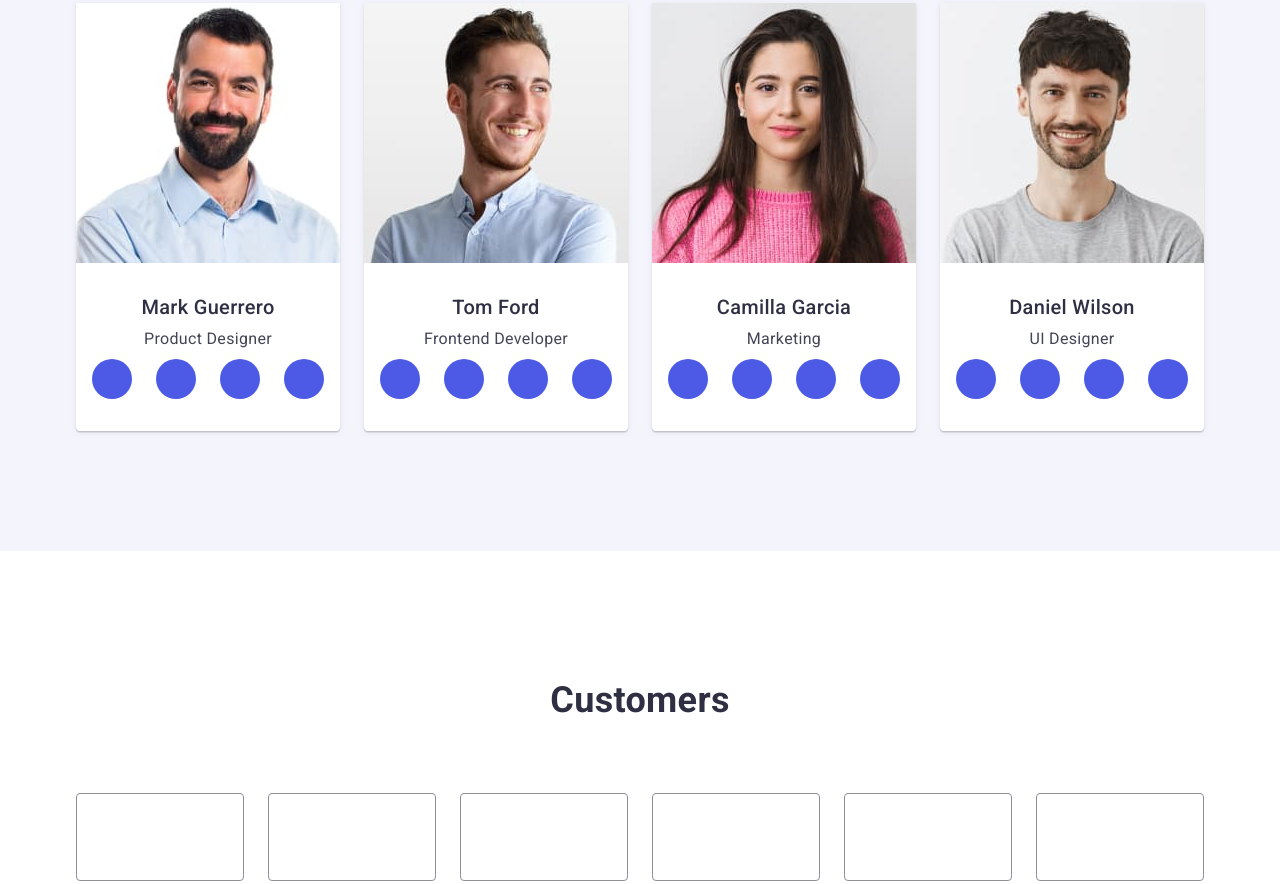
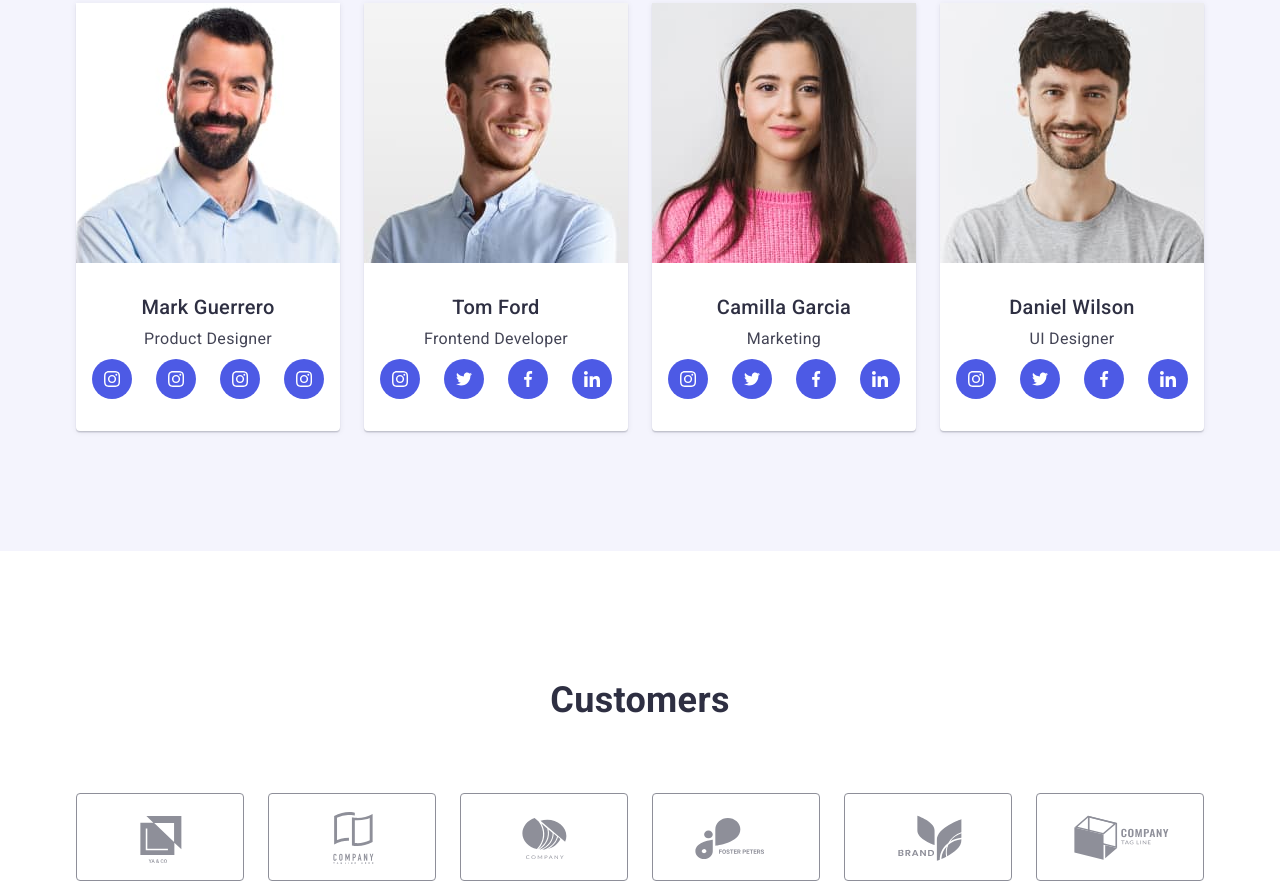
Before and after one commit to Bohdan-Kaco/goit-markup-hw-05, a plain HTML site: page index.html in a window 1280 px wide. Shown: the part 1914-2798 px from the top of the page. Drawn offline with nearby package versions, Linux system fonts and the light colour scheme.

Commit message:
fix-file-svg

```diff
--- a/index.html
+++ b/index.html
@@ -76,7 +76,7 @@
           <li class="features-item">
             <div class="features-box">
               <svg class="features-icon" width="64" height="64">
-                <use href="./images/sprite.svg#icon-antenna"></use>
+                <use href="./images/icons.svg#icon-antenna"></use>
               </svg>
             </div>
             <h3 class="item-subtitle">Strategy</h3>
@@ -88,7 +88,7 @@
           <li class="features-item">
             <div class="features-box">
               <svg class="features-icon" width="64" height="64">
-                <use href="./images/sprite.svg#icon-clock"></use>
+                <use href="./images/icons.svg#icon-clock"></use>
               </svg>
             </div>
             <h3 class="item-subtitle">Punctuality</h3>
@@ -99,7 +99,7 @@
           <li class="features-item">
             <div class="features-box">
               <svg class="features-icon" width="64" height="64">
-                <use href="./images/sprite.svg#icon-diagram"></use>
+                <use href="./images/icons.svg#icon-diagram"></use>
               </svg>
             </div>
             <h3 class="item-subtitle">Diligence</h3>
@@ -110,7 +110,7 @@
           <li class="features-item">
             <div class="features-box">
               <svg class="features-icon" width="64" height="64">
-                <use href="./images/sprite.svg#icon-astronaut"></use>
+                <use href="./images/icons.svg#icon-astronaut"></use>
               </svg>
             </div>
             <h3 class="item-subtitle">Technologies</h3>
@@ -156,28 +156,28 @@
                 <li class="social-list-item">
                   <a class="social-list-link" href>
                     <svg class="social-list-icon" width="16px" height="16px">
-                      <use href="./images/sprite.svg#icon-instagram"></use>
+                      <use href="./images/icons.svg#icon-instagram"></use>
                     </svg>
                   </a>
                 </li>
                 <li class="social-list-item">
                   <a class="social-list-link" href>
                     <svg class="social-list-icon" width="16px" height="16px">
-                      <use href="./images/sprite.svg#icon-instagram"></use>
+                      <use href="./images/icons.svg#icon-instagram"></use>
                     </svg>
                   </a>
                 </li>
                 <li class="social-list-item">
                   <a class="social-list-link" href>
                     <svg class="social-list-icon" width="16px" height="16px">
-                      <use href="./images/sprite.svg#icon-instagram"></use>
+                      <use href="./images/icons.svg#icon-instagram"></use>
                     </svg>
                   </a>
                 </li>
                 <li class="social-list-item">
                   <a class="social-list-link" href>
                     <svg class="social-list-icon" width="16px" height="16px">
-                      <use href="./images/sprite.svg#icon-instagram"></use>
+                      <use href="./images/icons.svg#icon-instagram"></use>
                     </svg>
                   </a>
                 </li>
@@ -193,28 +193,28 @@
                 <li class="social-list-item">
                   <a class="social-list-link" href>
                     <svg class="social-list-icon" width="16px" height="16px">
-                      <use href="./images/sprite.svg#icon-instagram"></use>
+                      <use href="./images/icons.svg#icon-instagram"></use>
                     </svg>
                   </a>
                 </li>
                 <li class="social-list-item">
                   <a class="social-list-link" href>
                     <svg class="social-list-icon" width="16px" height="16px">
-                      <use href="./images/sprite.svg#icon-twitter"></use>
+                      <use href="./images/icons.svg#icon-twitter"></use>
                     </svg>
                   </a>
                 </li>
                 <li class="social-list-item">
                   <a class="social-list-link" href>
                     <svg class="social-list-icon" width="16px" height="16px">
-                      <use href="./images/sprite.svg#icon-facebook"></use>
+                      <use href="./images/icons.svg#icon-facebook"></use>
                     </svg>
                   </a>
                 </li>
                 <li class="social-list-item">
                   <a class="social-list-link" href>
                     <svg class="social-list-icon" width="16px" height="16px">
-                      <use href="./images/sprite.svg#icon-linkedin"></use>
+                      <use href="./images/icons.svg#icon-linkedin"></use>
                     </svg>
                   </a>
                 </li>
@@ -230,28 +230,28 @@
                 <li class="social-list-item">
                   <a class="social-list-link" href>
                     <svg class="social-list-icon" width="16px" height="16px">
-                      <use href="./images/sprite.svg#icon-instagram"></use>
+                      <use href="./images/icons.svg#icon-instagram"></use>
                     </svg>
                   </a>
                 </li>
                 <li class="social-list-item">
                   <a class="social-list-link" href>
                     <svg class="social-list-icon" width="16px" height="16px">
-                      <use href="./images/sprite.svg#icon-twitter"></use>
+                      <use href="./images/icons.svg#icon-twitter"></use>
                     </svg>
                   </a>
                 </li>
                 <li class="social-list-item">
                   <a class="social-list-link" href>
                     <svg class="social-list-icon" width="16px" height="16px">
-                      <use href="./images/sprite.svg#icon-facebook"></use>
+                      <use href="./images/icons.svg#icon-facebook"></use>
                     </svg>
                   </a>
                 </li>
                 <li class="social-list-item">
                   <a class="social-list-link" href>
                     <svg class="social-list-icon" width="16px" height="16px">
-                      <use href="./images/sprite.svg#icon-linkedin"></use>
+                      <use href="./images/icons.svg#icon-linkedin"></use>
                     </svg>
                   </a>
                 </li>
@@ -269,28 +269,28 @@
                 <li class="social-list-item">
                   <a class="social-list-link" href>
                     <svg class="social-list-icon" width="16px" height="16px">
-                      <use href="./images/sprite.svg#icon-instagram"></use>
+                      <use href="./images/icons.svg#icon-instagram"></use>
                     </svg>
                   </a>
                 </li>
                 <li class="social-list-item">
                   <a class="social-list-link" href>
                     <svg class="social-list-icon" width="16px" height="16px">
-                      <use href="./images/sprite.svg#icon-twitter"></use>
+                      <use href="./images/icons.svg#icon-twitter"></use>
                     </svg>
                   </a>
                 </li>
                 <li class="social-list-item">
                   <a class="social-list-link" href>
                     <svg class="social-list-icon" width="16px" height="16px">
-                      <use href="./images/sprite.svg#icon-facebook"></use>
+                      <use href="./images/icons.svg#icon-facebook"></use>
                     </svg>
                   </a>
                 </li>
                 <li class="social-list-item">
                   <a class="social-list-link" href>
                     <svg class="social-list-icon" width="16px" height="16px">
-                      <use href="./images/sprite.svg#icon-linkedin"></use>
+                      <use href="./images/icons.svg#icon-linkedin"></use>
                     </svg>
                   </a>
                 </li>
@@ -310,42 +310,42 @@
           <li class="customer-item">
             <a class="customer-link" href>
               <svg class="customer-icon" width="104px" height="56px">
-                <use href="./images/sprite.svg#icon-Logo-1"></use>
+                <use href="./images/icons.svg#icon-Logo-1"></use>
               </svg>
             </a>
           </li>
           <li class="customer-item">
             <a class="customer-link" href>
               <svg class="customer-icon" width="104px" height="56px">
-                <use href="./images/sprite.svg#icon-Logo-2"></use>
+                <use href="./images/icons.svg#icon-Logo-2"></use>
               </svg>
             </a>
           </li>
           <li class="customer-item">
             <a class="customer-link" href>
               <svg class="customer-icon" width="104px" height="56px">
-                <use href="./images/sprite.svg#icon-Logo-3"></use>
+                <use href="./images/icons.svg#icon-Logo-3"></use>
               </svg>
             </a>
           </li>
           <li class="customer-item">
             <a class="customer-link" href>
               <svg class="customer-icon" width="104px" height="56px">
-                <use href="./images/sprite.svg#icon-Logo-4"></use>
+                <use href="./images/icons.svg#icon-Logo-4"></use>
               </svg>
             </a>
           </li>
           <li class="customer-item">
             <a class="customer-link" href>
               <svg class="customer-icon" width="104px" height="56px">
-                <use href="./images/sprite.svg#icon-Logo-5"></use>
+                <use href="./images/icons.svg#icon-Logo-5"></use>
               </svg>
             </a>
           </li>
           <li class="customer-item">
             <a class="customer-link" href>
               <svg class="customer-icon" width="104px" height="56px">
-                <use href="./images/sprite.svg#icon-Logo-6"></use>
+                <use href="./images/icons.svg#icon-Logo-6"></use>
               </svg>
             </a>
           </li>
@@ -370,28 +370,28 @@
           <li class="social-media-item">
             <a class="social-media-link" href>
               <svg class="social-media-icon" width="24px" height="24px">
-                <use href="./images/sprite.svg#icon-instagram"></use>
+                <use href="./images/icons.svg#icon-instagram"></use>
               </svg>
             </a>
           </li>
           <li class="social-media-item">
             <a class="social-media-link" href>
               <svg class="social-media-icon" width="24px" height="24px">
-                <use href="./images/sprite.svg#icon-twitter"></use>
+                <use href="./images/icons.svg#icon-twitter"></use>
               </svg>
             </a>
           </li>
           <li class="social-media-item">
             <a class="social-media-link" href>
               <svg class="social-media-icon" width="24px" height="24px">
-                <use href="./images/sprite.svg#icon-facebook"></use>
+                <use href="./images/icons.svg#icon-facebook"></use>
               </svg>
             </a>
           </li>
           <li class="social-media-item">
             <a class="social-media-link" href>
               <svg class="social-media-icon" width="24px" height="24px">
-                <use href="./images/sprite.svg#icon-linkedin"></use>
+                <use href="./images/icons.svg#icon-linkedin"></use>
               </svg>
             </a>
           </li>
```
Also changed, not shown: portfolio.html (+4 -4 lines).
